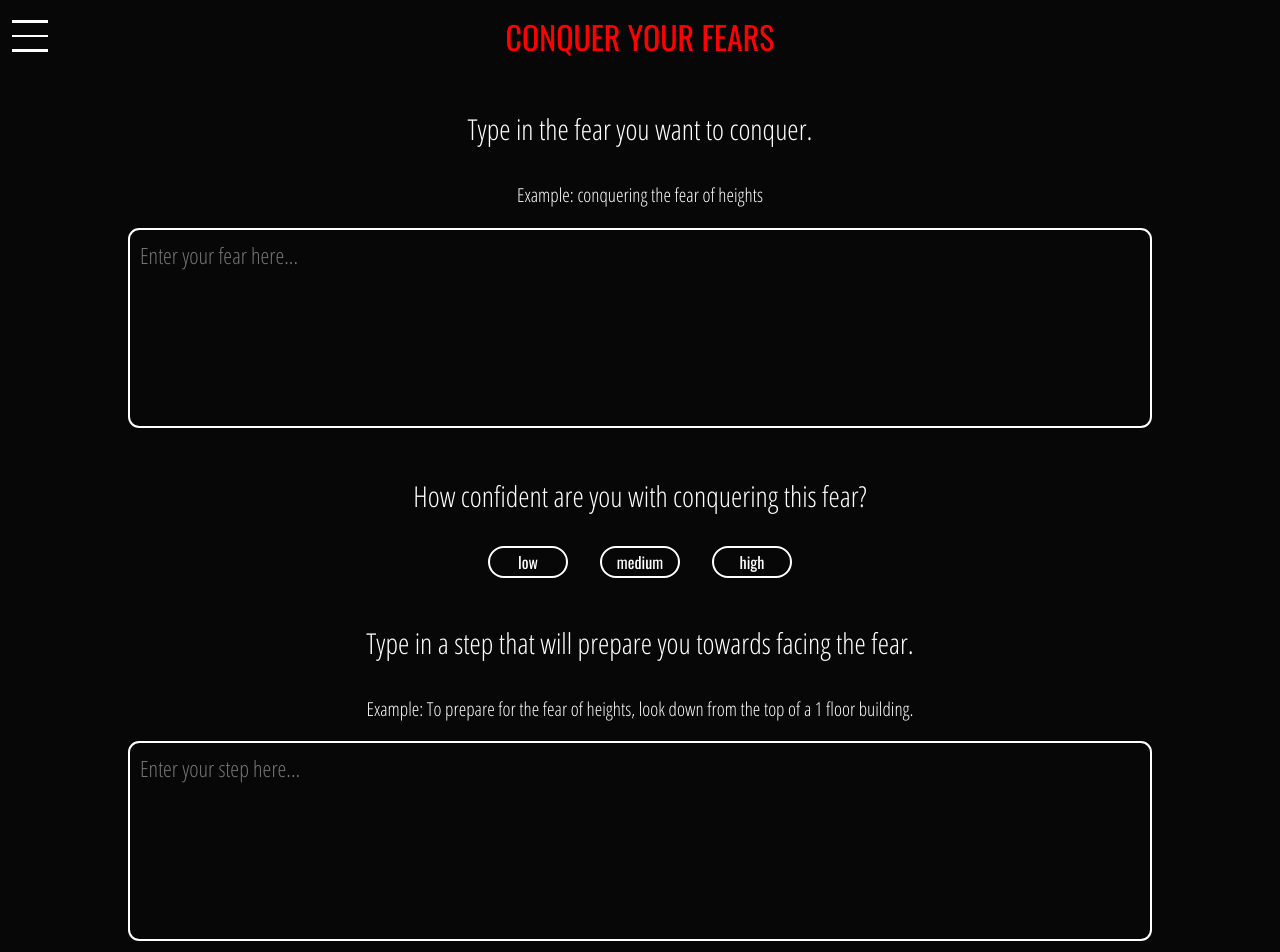
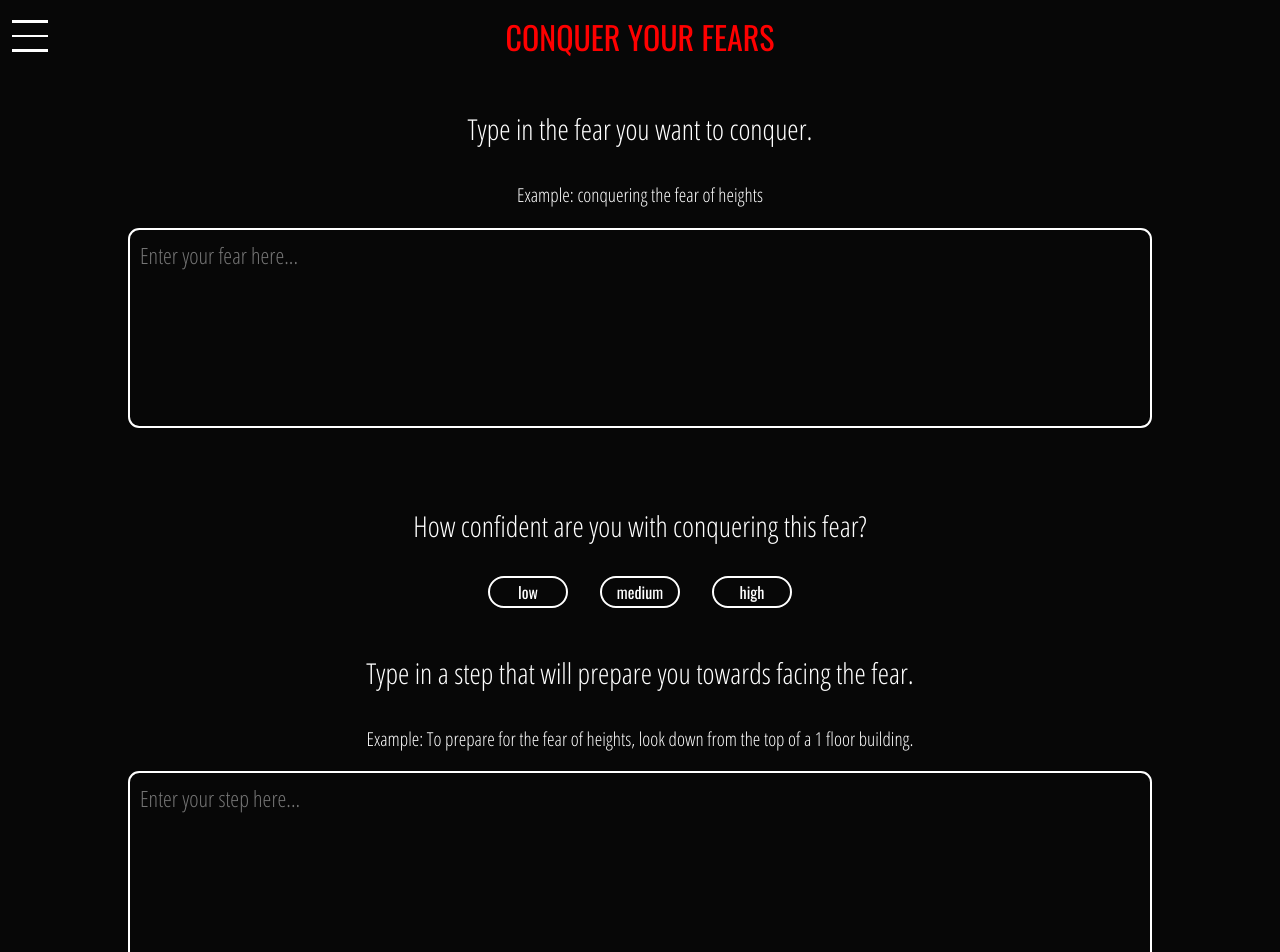
Before and after one commit to joey1pelletier/limit-break, a React (Vite) app in the folder limit-break-app/: page /conquer in a window 1280 px wide. Shown: the top 952 px of the page. Built offline with nearby package versions, Linux system fonts and the light colour scheme; no server answers.

Commit message:
Update App.css

```diff
--- a/limit-break-app/src/App.css
+++ b/limit-break-app/src/App.css
@@ -314,7 +314,7 @@ h1 {
     border-radius: 0.5em;
     text-align: left;
     padding: 10px;
-    margin-bottom: 20px;
+    margin-bottom: 50px;
     resize: none;
 }
 
@@ -462,8 +462,8 @@ dialog::backdrop {
     }
     .fear-step-title {
         font-size: 0.8em;
-        padding-left: 5em;
-        padding-right: 5em;
+        padding-left: 3em;
+        padding-right: 3em;
 
     }
     .direction-text {
```
